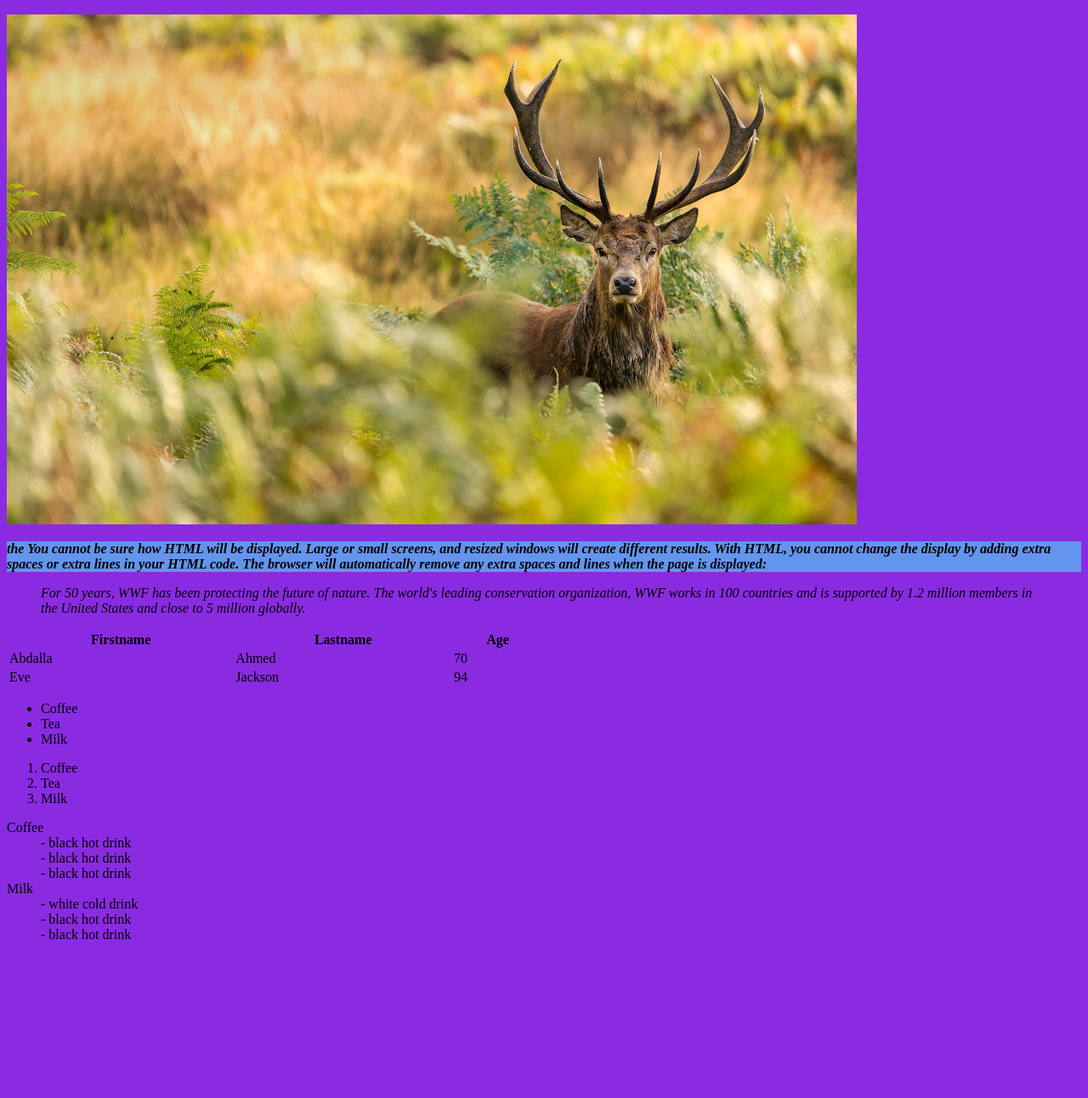
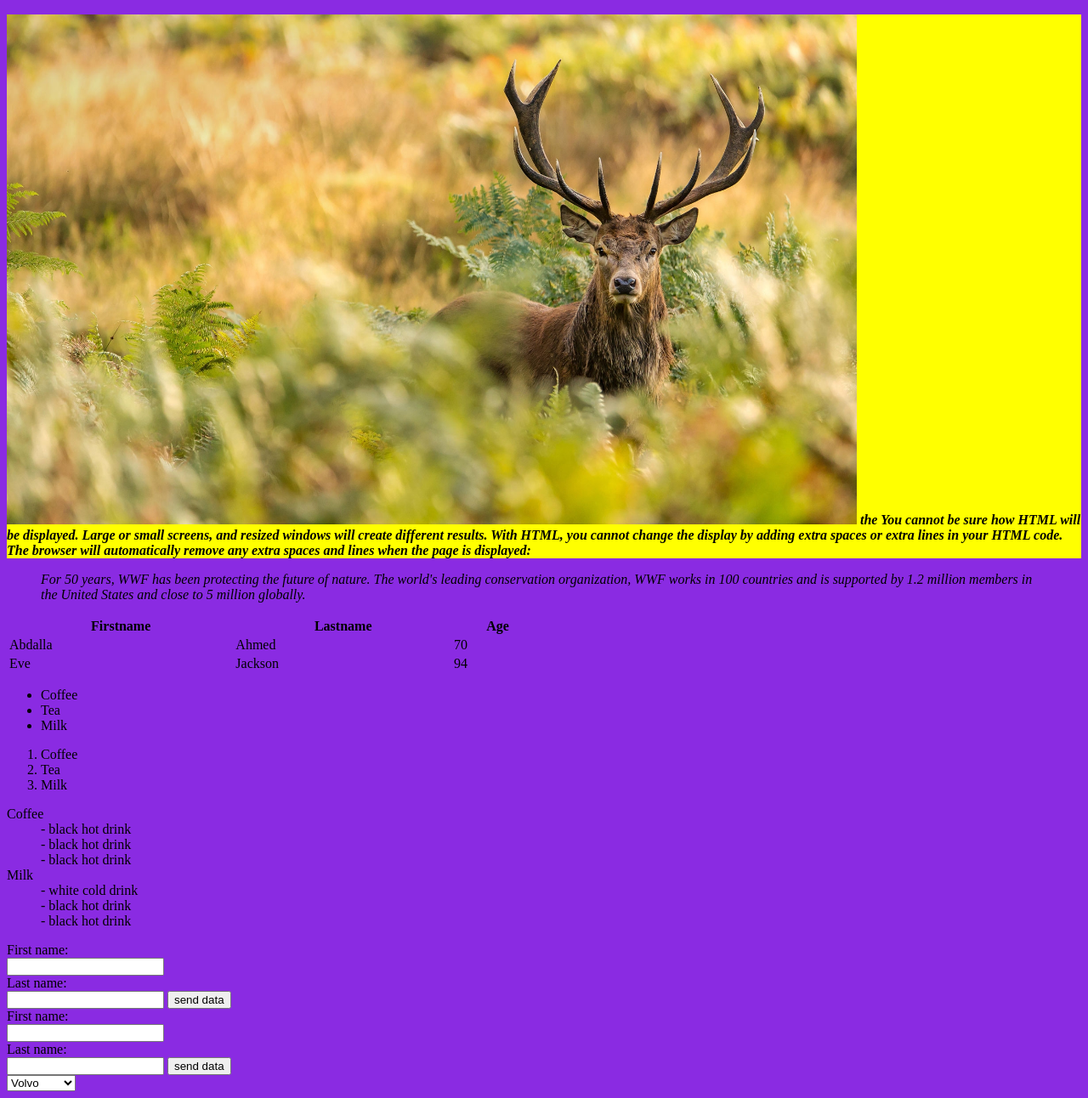
Before and after one commit to ahameedat83/Frontend-Basic, a plain HTML site: page index.html in a window 1280 px wide. Shown: the part 522-1814 px from the top of the page at 85% size. Before the commit the page ends 1647 px from the top, so only its background shows below. Drawn offline with Linux system fonts and the light colour scheme.

Commit message:
add the css file for style

```diff
--- a/index.html
+++ b/index.html
@@ -3,44 +3,42 @@
 
 <head>
     <title>Page Title</title>
+    <link rel="stylesheet" href="style.css">
 </head>
-
-<style>
-    body {
-        background-color: blueviolet;
-    }
-</style>
 
 <body>
 
-    <h1 style="color:white;"> Python ------ Python -------Python</h1>
+    <div id="hed-h">
+        <h1 style="color:rgb(49, 5, 63);"> Python ------ Python -------Python</h1>
         <h2>Java </h2>
         <h3>C++ </h3>
         <h4>C </h4>
         <h5>Heading 5</h5>
         <h6>Heading 6</h6>
+
+    </div>
+    <div>
         <!-- quote comment -->
         <a style="color: cornsilk;" href="http://www.google.com">www.google.com</a>
-    <a style="color: cornsilk;"href="https://www.w3schools.com/" target="_blank">Visit W3Schools!</a>
-    <h1 style="color: cornsilk;">web sites to visit </h1>
+        <a style="color: cornsilk;" href="https://www.w3schools.com/" target="_blank">Visit W3Schools!</a>
+        <h1 style="color: rgb(49, 5, 63);">web sites to visit </h1>
         <p><a href="https://www.w3.org/">W3C</a></p>
         <p><a href="https://www.google.com/">Google</a></p>
         <a href="mailto:a.hameedat@gmail.com">Send email</a>
+    </div>
+    <div>
+        <h2>new photo</h2>
+    </div>
 
-    <h2>new photo</h2>
-
+    <div class="par-p">
         <img src="w.png" alt="aaa" width="1000" height="600>
-
-
-
-    <img src=" w.png" alt="Workplace" usemap="#workmap">
 
 
 
 
 
 
-        <p style="background-color: cornflowerblue;"> <b><i>
+        <p style=" background-color: cornflowerblue;"> <b><i>
                 the You cannot be sure how HTML will be displayed.
 
                 Large or small screens, and resized windows will create different results.
@@ -50,7 +48,8 @@
                 The browser will automatically remove any extra spaces and lines when the page is displayed:
             </i></b></p>
 
-
+    </div>
+    <div>
         <blockquote cite="http://www.worldwildlife.org/who/index.html"><em>
                 For 50 years, WWF has been protecting the future of nature.
                 The world's leading conservation organization,
@@ -58,7 +57,9 @@
                 1.2 million members in the United States and
                 close to 5 million globally.
         </blockquote></em>
+    </div>
 
+    <div>
         <table style="width:50%">
             <tr>
                 <th>Firstname</th>
@@ -99,7 +100,31 @@
             <dd>- black hot drink</dd>
             <dd>- black hot drink</dd>
         </dl>
+    </div>
+    <div class="abd_a">
+        <form action="url" method="GET">
+            <label for="fname">First name:</label><br>
+            <input type="text" id="fname" name="fname"><br>
+            <label for="lname">Last name:</label><br>
+            <input type="text" id="lname" name="lname">
+            <input type="submit" value="send data"
+         </form> </div> <div class="abd_a">
+            <form action="url" method="POST">
+
+                <label for="fname">First name:</label><br>
+                <input type="text" id="fname" name="fname"><br>
+                <label for="lname">Last name:</label><br>
+                <input type="text" id="lname" name="lname">
+                <input type="submit" value="send data"
+
+         </form>
+        </div>
+        <select name="cars" id="cars">
+            <option value="volvo">Volvo</option>
+            <option value="saab">Saab</option>
+            <option value="mercedes">Mercedes</option>
+            <option value="audi">Audi</option>
+          </select>
 
          </body>
-
          </html>
--- /dev/null
+++ b/style.css
@@ -0,0 +1,20 @@
+h6{
+    color: brown;
+}
+    body {
+        background-color: blueviolet;
+    }
+
+.par-p{
+
+    background-color: yellow;
+
+}
+#hed-h{
+
+    background-color: yellow;
+
+}
+.abd-a{
+    background-color: violet;
+}
```
Lines whose indentation alone changed are shown as unchanged.
